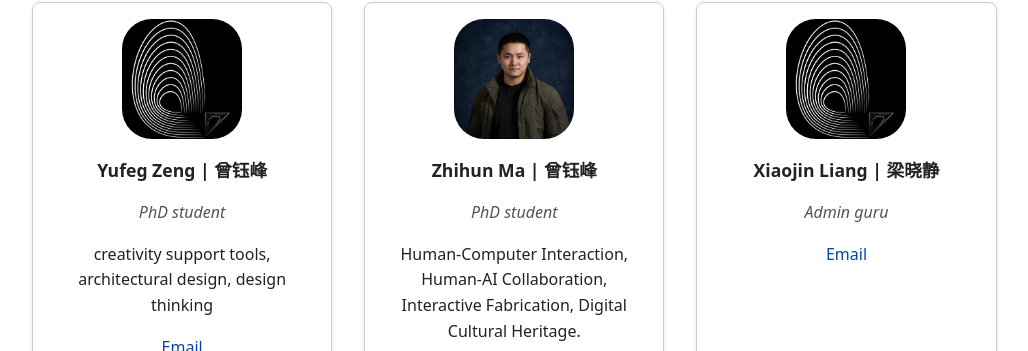
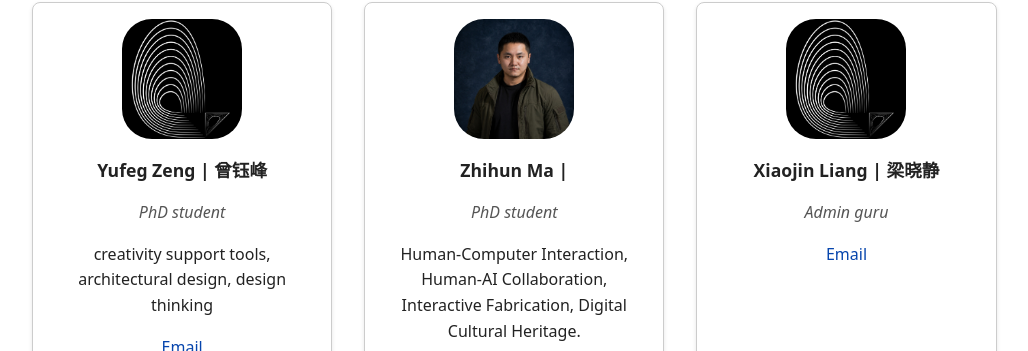
Before and after one commit to anqua/at-a, a Jekyll site: the page built from people.md, in a window 1280 px wide and 900 px high, scrolled down 1578 px. Shown: the part 102-453 px from the top of the window, without its empty margins (124-1152 px from the left). Built offline with Jekyll 4.4.1, drawn with Linux system fonts in a browser that asks for light colours; some web fonts are replaced.

Commit message:
Update people.yml

```diff
--- a/_data/people.yml
+++ b/_data/people.yml
@@ -39,7 +39,7 @@
 
 - name: Yujie (Jessie) Liu | 刘钰杰
   role: MPhil student
-  photo: /at-a/assets/images/photo_Yujie.jpg
+  photo: /at-a/assets/images/photo_Yujie.png
   email: yliu969@connect.hkust-gz.edu.cn
   research: "digital humanities, AI for creativity support, animal-computer interaction, sound & music, critical theory."
 
@@ -63,7 +63,7 @@
   research: "creativity support tools, architectural design, design thinking"
 
 
-- name: Zhihun Ma | 曾钰峰
+- name: Zhihun Ma |
   role: PhD student
   photo: /at-a/assets/images/photo_Zhihun.jpg
   email: zma361@connect.hkust-gz.edu.cn
```
